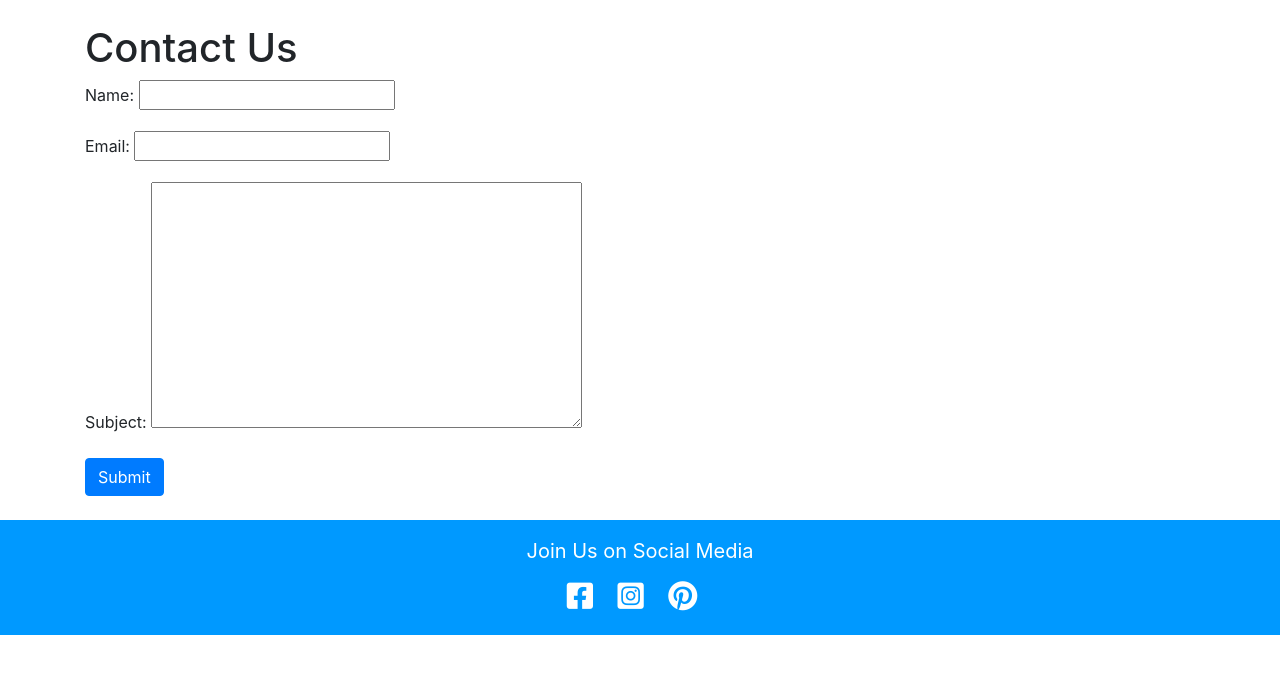
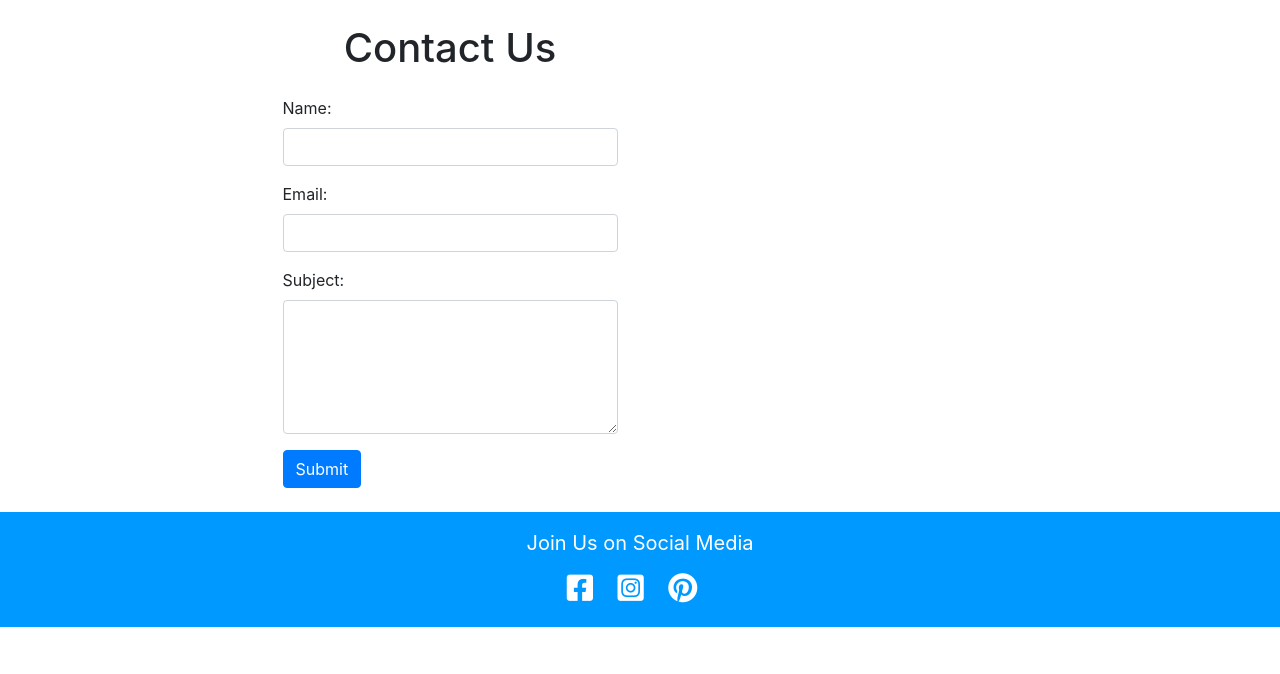
Before and after one commit to maish79/food, a Django app: page /contact/ in a window 1280 px wide. Shown: the part 56-730 px from the top of the page. Run offline with Django 3.2, Linux system fonts and the light colour scheme; some libraries are stand-ins or nearby versions.

```diff
--- a/cuisine/templates/cuisine/contact.html
+++ b/cuisine/templates/cuisine/contact.html
@@ -2,10 +2,27 @@
 
 {% block main-content %}
 
-<h1>Contact Us</h1>
-<form method="post">
-  {% csrf_token %}
-  {{ form.as_p }}
-  <button type="submit" class="btn btn-primary">Submit</button>
-</form>
-  {% endblock %}
+<div class="container">
+  <div class="row">
+    <div class="col-md-6 offset-md-3">
+      <h1 class="text-center mb-4">Contact Us</h1>
+      <form method="post">
+        {% csrf_token %}
+        <div class="form-group">
+          <label for="{{ form.name.id_for_label }}">Name:</label>
+          <input type="{{ form.name.field.widget.input_type }}" id="{{ form.name.id_for_label }}" name="{{ form.name.name }}" class="form-control" required>
+        </div>
+        <div class="form-group">
+          <label for="{{ form.email.id_for_label }}">Email:</label>
+          <input type="{{ form.email.field.widget.input_type }}" id="{{ form.email.id_for_label }}" name="{{ form.email.name }}" class="form-control" required>
+        </div>
+        <div class="form-group">
+          <label for="{{ form.subject.id_for_label }}">Subject:</label>
+          <textarea id="{{ form.subject.id_for_label }}" name="{{ form.subject.name }}" rows="5" class="form-control" required></textarea>
+        </div>
+        <button type="submit" class="btn btn-primary">Submit</button>
+      </form>
+    </div>
+  </div>
+</div>
+{% endblock %}
--- a/cuisine/templates/cuisine/cuisine_confirm_delete.html
+++ b/cuisine/templates/cuisine/cuisine_confirm_delete.html
@@ -13,7 +13,7 @@
             {% csrf_token %}
             {{ form|crispy }}
             <div class="form-group mt-4">
-              <button type="submit" value="delete" class="btn btn-danger btn-block">Save</button>
+              <button type="submit" value="delete" class="btn btn-danger btn-block">Delete</button>
             </div>
           </form>
           <div class="border-top pt-3 text-center">
--- a/cuisine/templates/cuisine/home.html
+++ b/cuisine/templates/cuisine/home.html
@@ -14,7 +14,9 @@
       <div class="col-md-8">
         <div class="card-body">
           <h5 class="card-title">{{ cuisine.title }}</h5>
-          <h6 class="card-subtitle mb-2 text-muted">{{ cuisine.author }}</h6>
+          <h6 class="card-subtitle mb-2 text-muted">Author:</h6>
+          <p class="card-text">{{ cuisine.author }}</p>
+          <h6 class="card-subtitle mb-2 text-muted">Description:</h6>
           <p class="card-text">{{ cuisine.description }}</p>
           <h6 class="card-subtitle mb-2 text-muted">Ingredients:</h6>
           <p class="card-text">{{ cuisine.ingredients }}</p>
--- a/cuisine/views.py
+++ b/cuisine/views.py
@@ -29,7 +29,7 @@ class CuisineDetailView(DetailView):
 
 class CuisineCreateView(LoginRequiredMixin, CreateView) :
     model = Cuisine
-    fields = ['title', 'description']
+    fields = ['title', 'description','ingredients', 'image']
 
     def form_valid(self, form):
         form.instance.author = self.request.user
@@ -38,7 +38,7 @@ class CuisineCreateView(LoginRequiredMixin, CreateView) :
 
 class CuisineUpdateView(LoginRequiredMixin, UserPassesTestMixin, UpdateView) :
     model = Cuisine
-    fields = ['title', 'description']
+    fields = ['title', 'description','ingredients', 'image']
 
     def test_func(self):
         cuisine = self.get_object()
```
Also changed, not shown: cuisine/templates/cuisine/cuisine_detail.html (+6 -3 lines), cuisine/templates/cuisine/cuisine_form.html (+9 -2 lines), cuisine/forms.py (line endings or trailing spaces).
